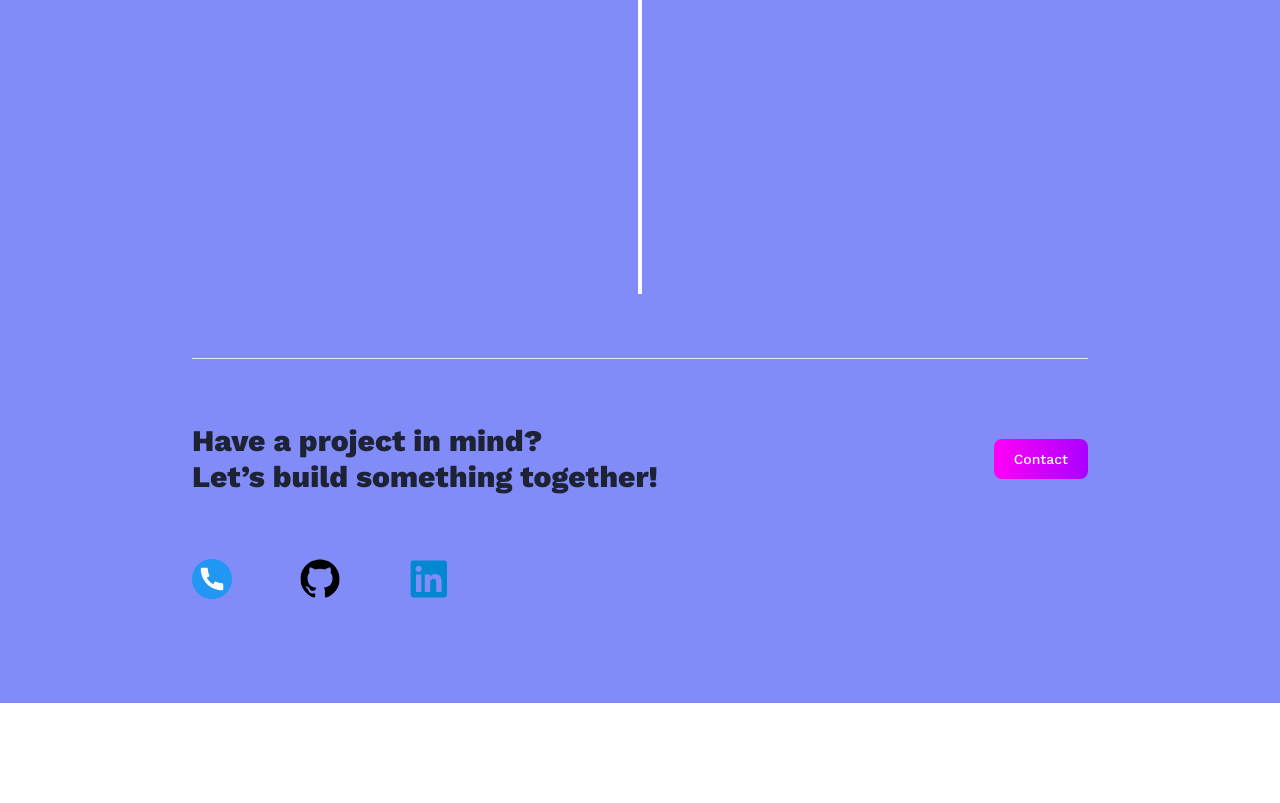
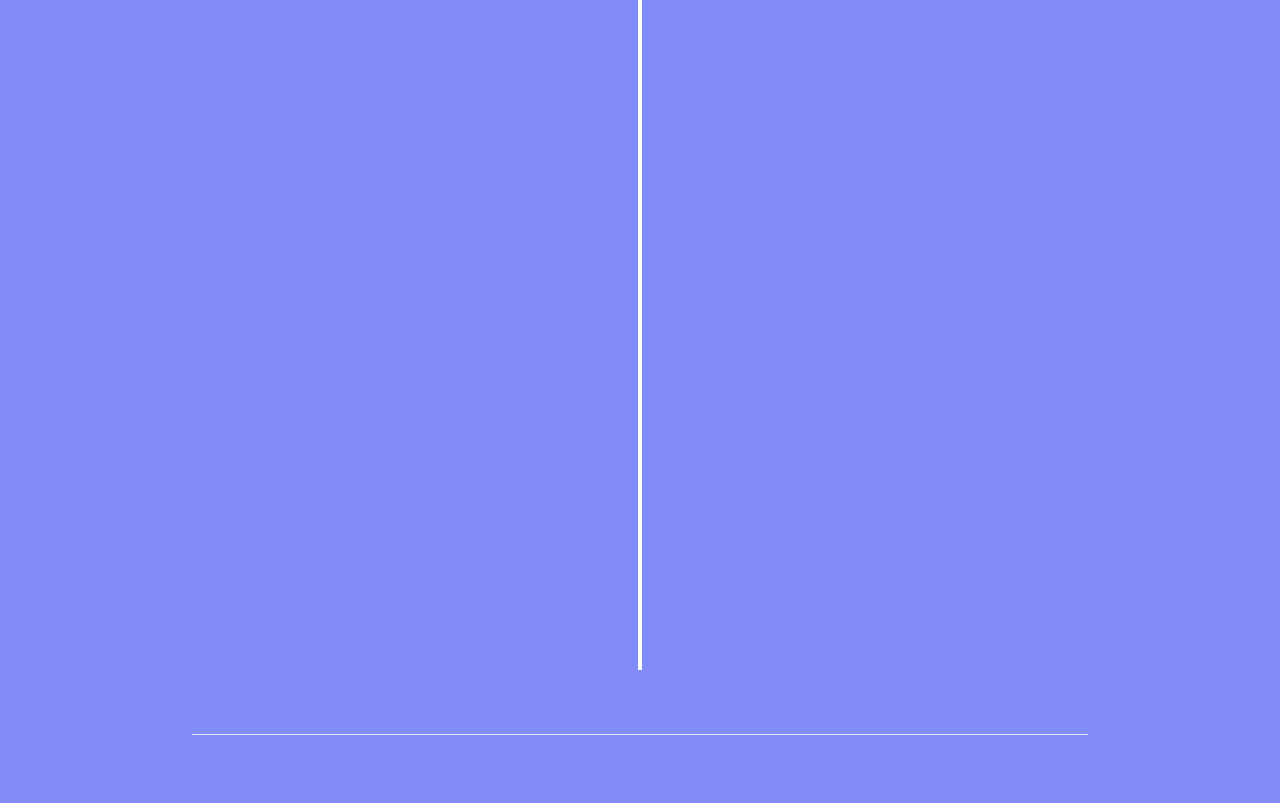
Before and after one commit to ToluAjisola/3d_portfolio, a React (Vite) app: page /about in a window 1280 px wide. Shown: the part 1120-1923 px from the top of the page. Before the commit the page ends 1823 px from the top, so only its background shows below. Built offline with nearby package versions, Linux system fonts and the light colour scheme.

Commit message:
Editted Past work experience

```diff
--- a/src/constants/index.js
+++ b/src/constants/index.js
@@ -106,11 +106,13 @@ export const experiences = [
     iconBg: "#accbe1",
     date: "June 2022 - August 2023",
     points: [
-        "Participated in Agile software development cycles as part of a 5-member team, using Java and Spring Boot.",
-        "Assisted in developing responsive user interfaces for a high-traffic e-commerce website with React.js.",
-        "Supported back-end development for a financial services application using Node.js and Express.",
-        "Aided in managing and optimizing SQL databases.",
-       "Managed code versions and collaboration using Git.",
+      "Participated in Agile software development cycles as part of a 5-member team, using Java and Spring Boot.",
+      "Developed complex MongoDB queries for data manipulation for the client's backend application, contributing to a 50% reduction in query response times and effective data retrieval.",
+      "Designed and developed frontend interfaces using React and JavaScript, resulting in a 30% increase in user engagement and comprehensive site navigation.",
+      "Worked cross - functionally with multiple teams to integrate APIs and RESTful web services, optimizing data exchange processes and reducing integration time by 25%.",
+      "Developed scalable GraphQL & RESTful APIs, enhancing system performance and improving end - user interactions by 20 %.",
+      "Performed diligent code reviews, audits, and testing on software deliverables, eventually leading to a 20 % increase in client satisfaction by identifying and reducing post - release defects. ",
+      "Implemented automated test scripts and comprehensive E2E test cases using Selenium and Jest – result: 30 % decrease in testing time.",
       "Applied basic cybersecurity practices in application development.",
     ],
   },
```
